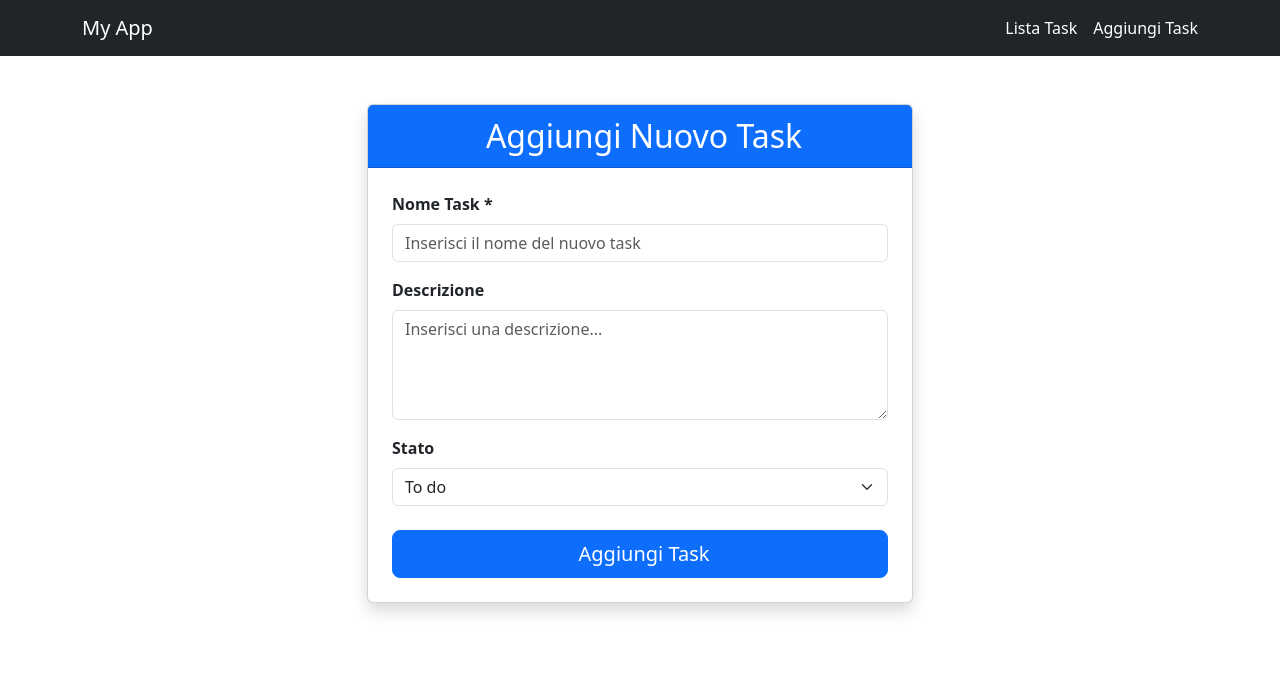
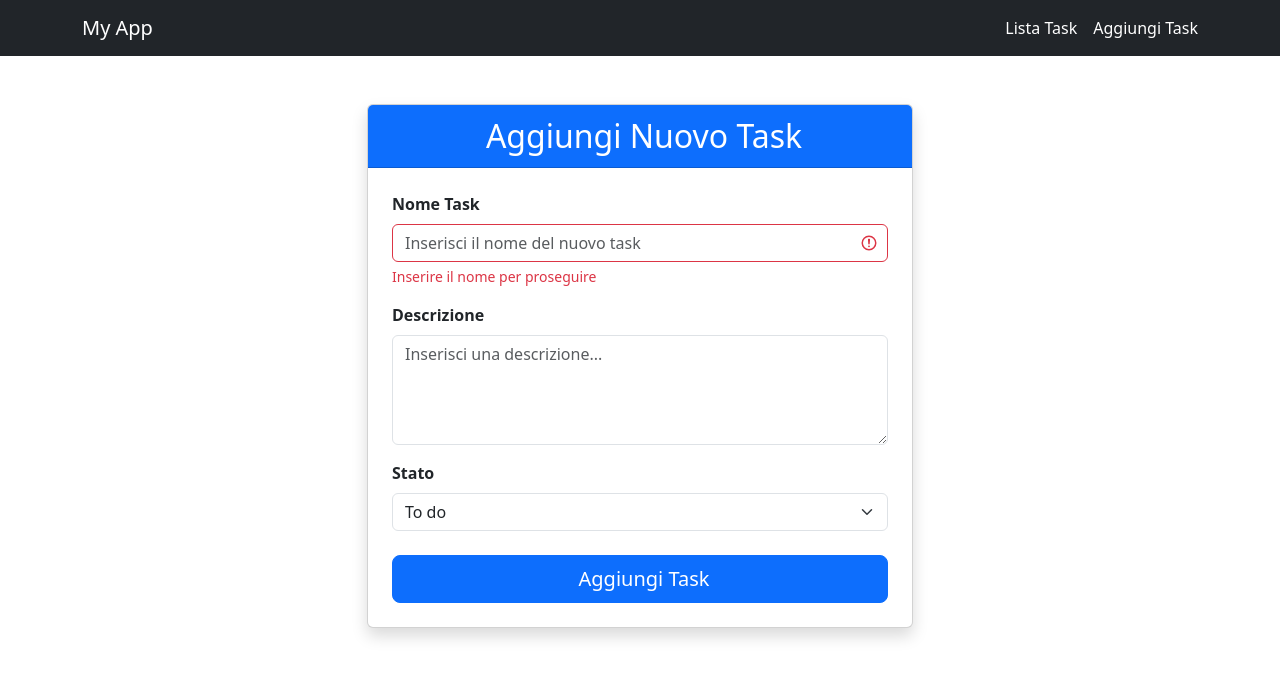
Before and after one commit to asiavenditti/ex-react-task-manager, a React (Vite) app: page /add in a window 1280 px wide. Shown: the top 678 px of the page. Built offline with nearby package versions, Linux system fonts and the light colour scheme; no server answers.

Commit message:
Refactor: Improves title validation in task creation and simplifies error handling code

```diff
--- a/src/App.css
+++ b/src/App.css
@@ -5,3 +5,7 @@
     font-size: 0.8rem;
     opacity: 0.7;
 }
+
+th {
+    cursor: pointer;
+}
--- a/src/components/EditTaskModal.jsx
+++ b/src/components/EditTaskModal.jsx
@@ -39,6 +39,7 @@ export default function EditTaskModal({ show, onClose, task, onSave }) {
                 title="Modifica task"
                 onClose={onClose}
                 confirmText='Salva'
+                // requestSubmit per attivare il submit del form
                 onConfirm={() => editFormRef.current.requestSubmit()}
                 content={
 
--- a/src/context/GlobalContext.jsx
+++ b/src/context/GlobalContext.jsx
@@ -11,6 +11,7 @@ export default function GlobalProvider({ children }) {
 
     return (
 
+
         <GlobalContext.Provider value={taskData}>
             {children}
         </GlobalContext.Provider>
--- a/src/pages/AddTask.jsx
+++ b/src/pages/AddTask.jsx
@@ -1,75 +1,53 @@
-import React, { useContext } from 'react'
-import { useRef, useState } from 'react'
+import React, { useContext, useRef, useState, useMemo } from 'react'
 import { GlobalContext } from '../context/GlobalContext'
-
 
 export default function AddTask() {
 
     const { addTask } = useContext(GlobalContext)
 
-    // input controllato
     const [taskTitle, setTaskTitle] = useState('')
-    const [error, setError] = useState('')
-    // input non controllati
     const descriptionRef = useRef(null)
     const statusRef = useRef(null)
 
     const symbols = `!@#$%^&*()-_=+[]{}|;:'\\",.<>?/~`
 
+    // validazione con useMemo
+    const errorTitle = useMemo(() => {
+        if (taskTitle.trim() === '') return 'Inserire il nome per proseguire'
 
+        for (let char of taskTitle) {
+            if (symbols.includes(char)) {
+                return 'Non sono consentiti caratteri speciali'
+            }
+        }
+        return null
+    }, [taskTitle])
 
     const handleSubmit = async (e) => {
         e.preventDefault()
-        const errorMessage = validateTitle(taskTitle)
-        if (errorMessage) {
-            return setError(errorMessage)
-        }
-        setError('')
+
+        // blocco il submit se c'è errore
+        if (errorTitle) return
 
         const description = descriptionRef.current.value
         const status = statusRef.current.value
 
-        // costruisco il nuovo oggetto
         const newTask = {
             title: taskTitle,
-            description: description,
-            status: status
+            description,
+            status
         }
 
         try {
             await addTask(newTask)
             alert('Task creata con successo')
             setTaskTitle('')
-            descriptionRef.current.value = ('')
-            statusRef.current.value = ('')
-            console.log('Nuovo task creato:', newTask)
-
-
-        }
-        catch (error) {
+            descriptionRef.current.value = ''
+            statusRef.current.value = 'To do'
+        } catch (error) {
             alert(error.message)
         }
-
     }
-
-    // Controllo se il titolo è valido
-
-    const validateTitle = ((title) => {
-        // se il campo è vuoto
-        if (title.trim() === '') {
-            return 'Errore. Inserire il nome per proseguire'
-        }
-        // se contiene caratteri speciali
-        for (let char of title) {
-            if (symbols.includes(char)) {
-                return 'Errore. Non sono consentiti caratteri speciali'
-            }
-
-        }
-
-        return null
-    })
-
 
     return (
         <div className="container mt-5 mb-2">
@@ -82,29 +60,33 @@ export default function AddTask() {
                                 Aggiungi Nuovo Task
                             </h2>
                         </div>
+
                         <div className="card-body p-4">
                             <form onSubmit={handleSubmit}>
-                                {/* TaskName*/}
+
+                                {/* nome */}
                                 <div className="mb-3">
                                     <label htmlFor="taskName" className="form-label fw-bold">
-                                        Nome Task *
+                                        Nome Task
                                     </label>
                                     <input
                                         type="text"
                                         id="taskName"
-                                        className={`form-control ${error ? 'is-invalid' : ''}`}
+                                        className={`form-control ${errorTitle ? 'is-invalid' : ''}`}
                                         value={taskTitle}
                                         onChange={(e) => setTaskTitle(e.target.value)}
-                                        placeholder='Inserisci il nome del nuovo task'
+                                        placeholder="Inserisci il nome del nuovo task"
                                     />
-                                    {error && (
+
+                                    {/* Messaggio validazione */}
+                                    {errorTitle && (
                                         <div className="invalid-feedback d-block">
-                                            {error}
+                                            {errorTitle}
                                         </div>
                                     )}
                                 </div>
 
-                                {/* Description */}
+                                {/* descrizione */}
                                 <div className="mb-3">
                                     <label htmlFor="description" className="form-label fw-bold">
                                         Descrizione
@@ -113,12 +95,12 @@ export default function AddTask() {
                                         id="description"
                                         className="form-control"
                                         ref={descriptionRef}
-                                        placeholder='Inserisci una descrizione...'
+                                        placeholder="Inserisci una descrizione..."
                                         rows="4"
                                     />
                                 </div>
 
-                                {/* Status */}
+                                {/* status */}
                                 <div className="mb-4">
                                     <label htmlFor="status" className="form-label fw-bold">
                                         Stato
@@ -127,24 +109,25 @@ export default function AddTask() {
                                         id="status"
                                         className="form-select"
                                         ref={statusRef}
-                                        defaultValue='To do'
+                                        defaultValue="To do"
                                     >
-                                        <option value='To do'>To do</option>
-                                        <option value='Doing'> Doing</option>
-                                        <option value='Done'>Done</option>
+                                        <option value="To do">To do</option>
+                                        <option value="Doing">Doing</option>
+                                        <option value="Done">Done</option>
                                     </select>
                                 </div>
 
-                                {/* Submit */}
+                                {/* submit */}
                                 <div className="d-grid">
                                     <button
-                                        type='submit'
+                                        type="submit"
                                         className="btn btn-primary btn-lg"
                                     >
                                         <i className="bi bi-plus-lg me-2"></i>
                                         Aggiungi Task
                                     </button>
                                 </div>
+
                             </form>
                         </div>
                     </div>
--- a/src/pages/TaskList.jsx
+++ b/src/pages/TaskList.jsx
@@ -26,7 +26,7 @@ export default function TaskList() {
 
     // funzione con debounce per aggiornare lo stato della ricerca
     const debounceSetSearch = useCallback(
-        debounce(setSearchQuery, 500), // 500ms di ritardo
+        debounce(setSearchQuery, 500),
         []
     )
 
@@ -40,7 +40,7 @@ export default function TaskList() {
         }
     }
 
-
+    // useMemo per calcoli costosi
     const filteredAndSortedTasks = useMemo(() => {
 
         // filtro per ricerca
```
Also changed, not shown: src/pages/TaskDetail.jsx (+5 -5 lines).
